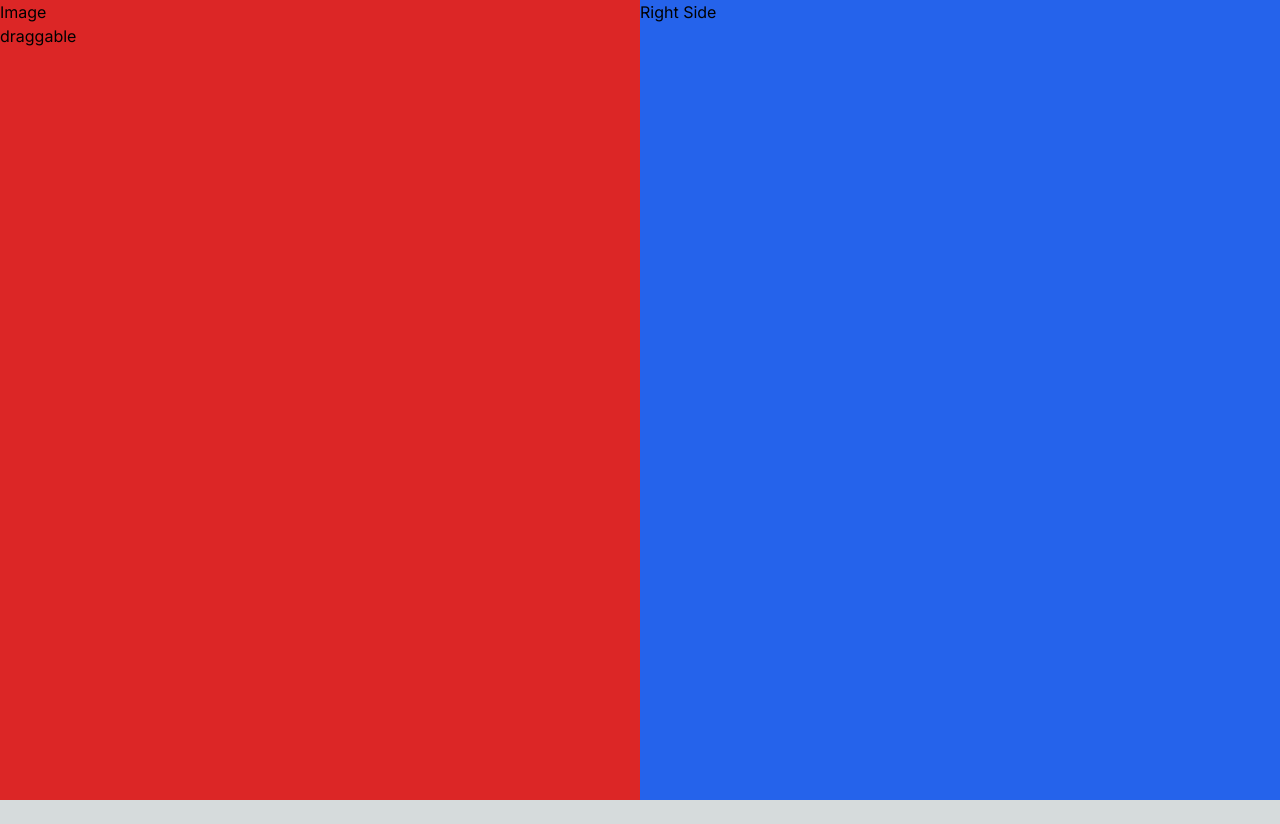
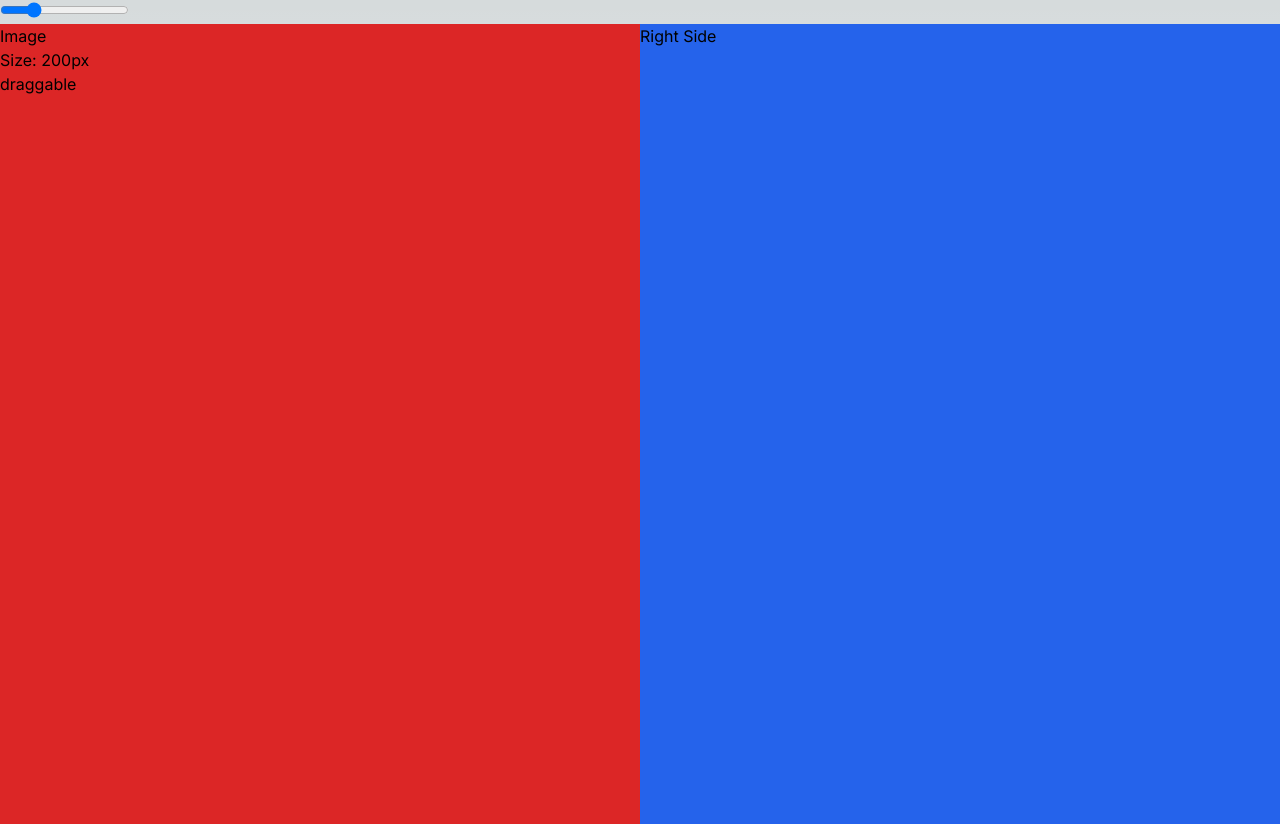
Before and after one commit to takidilmi/reactdnd, a Next.js app: page / in a window 1280 px wide. Before the commit the page ends 800 px from the top, so only its background shows below. Built offline with nearby package versions, Linux system fonts and the light colour scheme.

Commit message:
add size changer for image

```diff
--- a/src/app/components/Draggable.client.js
+++ b/src/app/components/Draggable.client.js
@@ -1,8 +1,10 @@
 'use client';
-import React, { useRef } from 'react';
+import React, { useRef, useState } from 'react';
 
 const Draggable = () => {
   const fileInput = useRef(null);
+  const [imageSize, setImageSize] = useState(200);
+  const [imageSizeIndicator, setImageSizeIndicator] = useState(200);
   const dragStart = (event) => {
     event.dataTransfer.setData('text/plain', event.target.id);
   };
@@ -23,7 +25,9 @@ const Draggable = () => {
     if (data === 'myImage') {
       clonedElement.textContent = '';
       const img = document.createElement('img');
-      img.src = "https://via.placeholder.com/200";
+      img.src = '/clickHere.webp';
+      img.width = imageSize;
+      img.height = imageSize;
       img.onclick = () => fileInput.current.click();
       clonedElement.appendChild(img);
     } else if (data === 'myText') {
@@ -38,13 +42,32 @@ const Draggable = () => {
     reader.onloadend = () => {
       const img = document.querySelector('#myImage img');
       img.src = reader.result;
+      img.width = imageSize;
+      img.height = imageSize;
+      setImageSizeIndicator(imageSize);
     };
     reader.readAsDataURL(file);
   };
 
   return (
     <>
-      <input type="file" ref={fileInput} onChange={handleFileChange} style={{ display: 'none' }} />
+      <input
+        type="file"
+        ref={fileInput}
+        onChange={handleFileChange}
+        style={{ display: 'none' }}
+      />
+      <input
+        type="range"
+        min="50"
+        max="700"
+        value={imageSize}
+        onChange={(e) => {
+          setImageSize(e.target.value);
+          setImageSizeIndicator(e.target.value);
+        }}
+      />
+
       <div className="flex w-screen h-screen">
         <div className="flex-1 bg-red-600">
           <p
@@ -53,6 +76,8 @@ const Draggable = () => {
             onDragStart={dragStart}
           >
             Image
+            <br />
+            Size: {imageSizeIndicator}px
           </p>
           <p
             id="myText"
```
Also changed, not shown: public/clickHere.webp (added).
